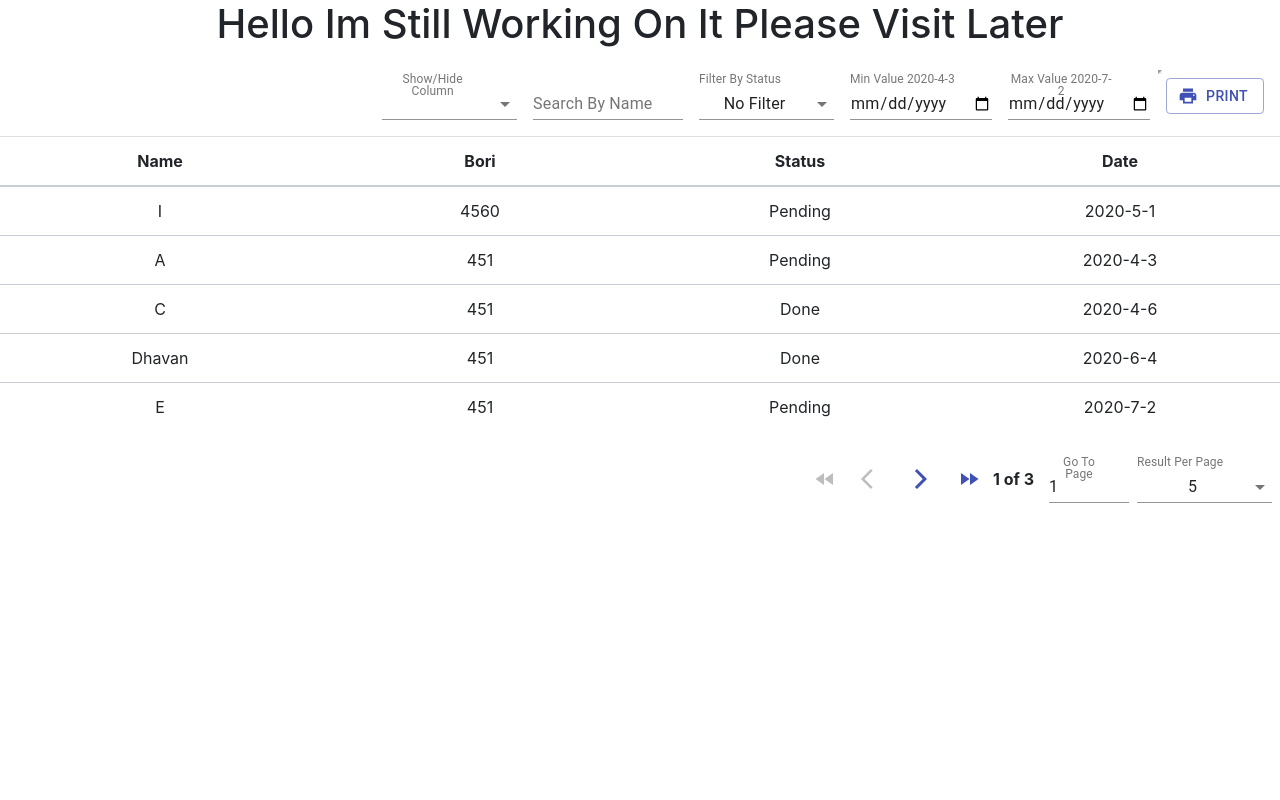
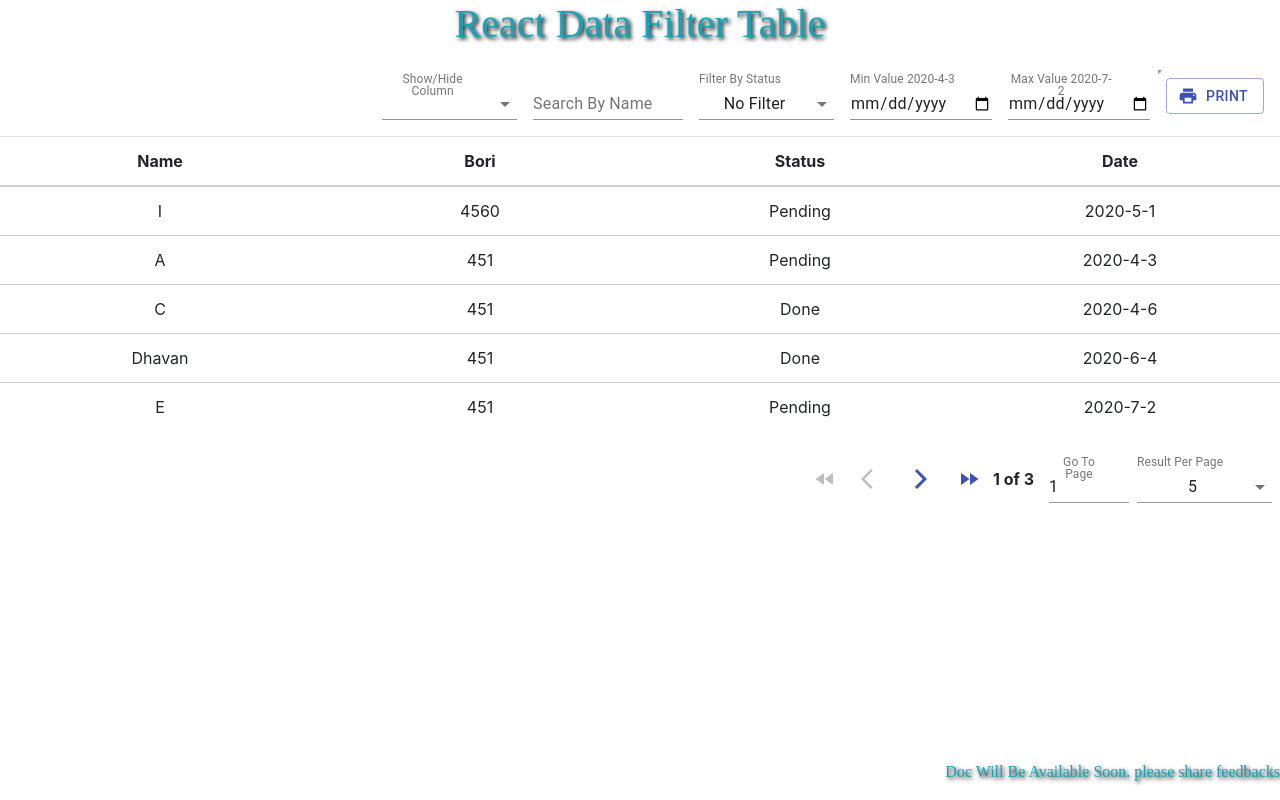
Before and after one commit to Dhavansinghal/react-datatable, a React (Create React App) app: page / in a window 1280 px wide. Built offline with nearby package versions, Linux system fonts and the light colour scheme.

Commit message:
Css Update

```diff
--- a/src/App.css
+++ b/src/App.css
@@ -1,7 +1,12 @@
 .App {
   text-align: center;
-
+  height:100ev;
 }
 body {
   background-color: #e4e5e6;
 }
+
+.fontFamily {
+  font-family: "Pacifico", cursive;
+  text-shadow: 2px 2px 4px #000000;
+}
--- a/src/App.js
+++ b/src/App.js
@@ -1,14 +1,33 @@
 import React from "react";
 import "./App.css";
 import MyTable from "./MyTable";
+import { motion } from "framer-motion";
 
 function App() {
-    return (
-        <div className="App">
-            <h1>Hello Im Still Working On It Please Visit Later</h1>
-            <MyTable />
-        </div>
-    );
+  return (
+    <div className="App">
+      <motion.h1
+        className="fontFamily text-info"
+        initial={{ opacity: 0.2, x: -100 }}
+        animate={{ opacity: 1, x: 0 }}
+        transition={{ duration: 1 }}
+        style={{ fontSize: "40px" }}
+      >
+        React Data Filter Table
+      </motion.h1>
+      <MyTable />
+
+      <motion.p
+        className="fontFamily text-info"
+        initial={{ opacity: 0.2, x: -100 }}
+        animate={{ opacity: 1, x: 0 }}
+        transition={{ duration: 1 }}
+        style={{ position: "absolute", bottom: "0", right: "0" }}
+      >
+        Doc Will Be Available Soon. please share feedbacks
+      </motion.p>
+    </div>
+  );
 }
 
 export default App;
--- a/src/MyTable.js
+++ b/src/MyTable.js
@@ -445,8 +445,7 @@
                     style={{
                         display: "flex",
                         alignItems: "center",
-                        justifyContent: "center",
-                        float: "right",
+                        justifyContent: "flex-end",
                         padding: "0.5rem",
                     }}>
                     {/* Show Hide Dropdown */}
@@ -564,8 +563,7 @@
                     style={{
                         display: "flex",
                         alignItems: "center",
-                        justifyContent: "center",
-                        float: "right",
+                        justifyContent: "flex-end",
                     }}
                 >
                     <IconButton
```
